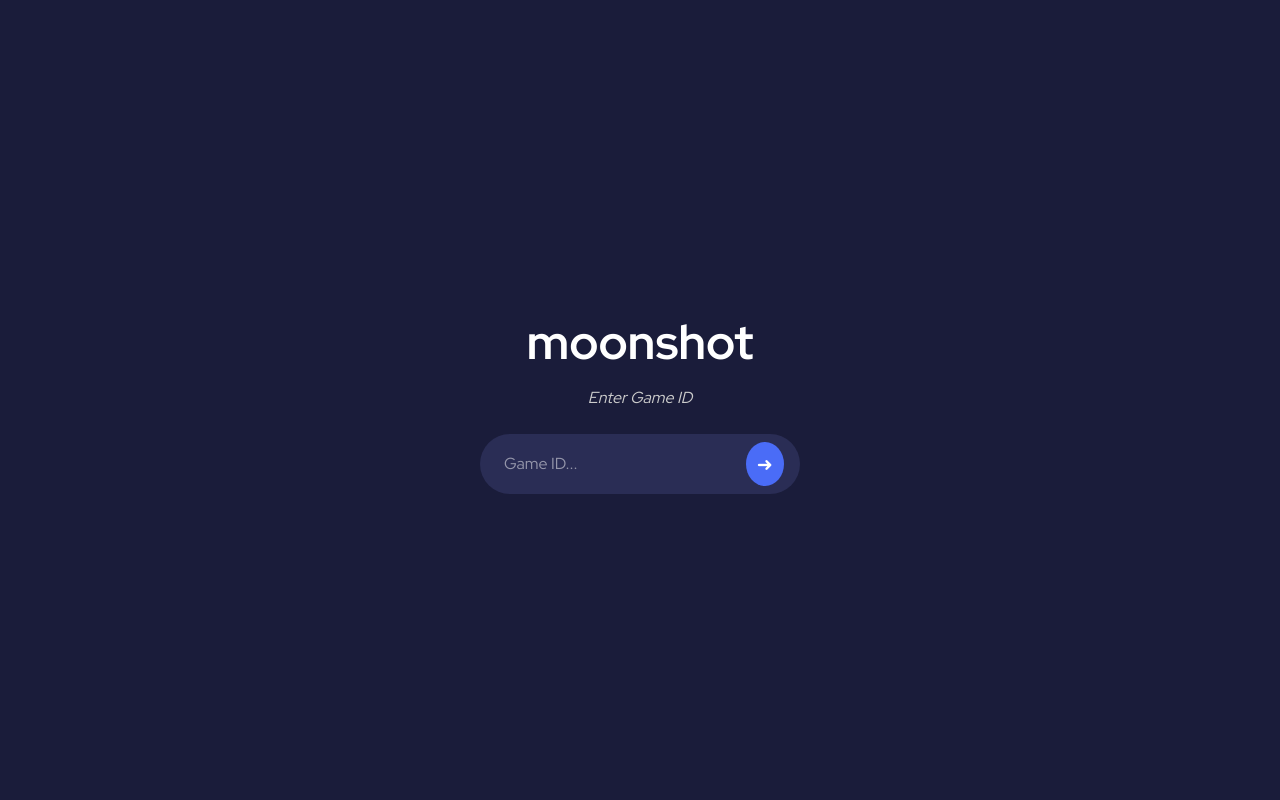
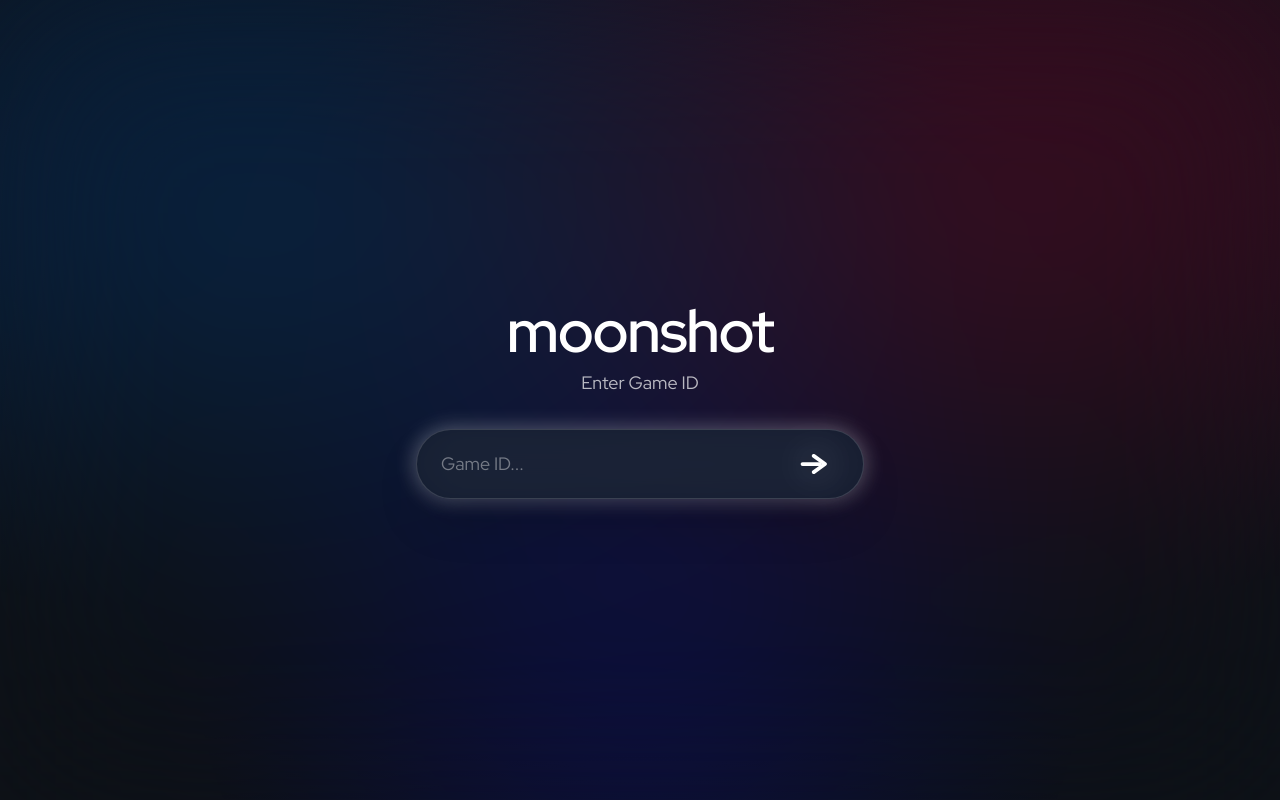
Before and after one commit to choprapranay/moonshot, a Next.js app in the folder frontend/: page / in a window 1280 px wide. Built offline with nearby package versions, Linux system fonts and the light colour scheme.

Commit message:
frontend refresh

```diff
--- a/frontend/src/app/dashboard/page.tsx
+++ b/frontend/src/app/dashboard/page.tsx
@@ -172,11 +172,20 @@ export default function Dashboard() {
 
   return (
     <div
-      className="min-h-screen text-white"
-      style={{ backgroundColor: "#1a1c3a" }}
+      className="relative min-h-screen overflow-hidden text-white"
+      style={{ backgroundColor: "#07090f" }}
     >
       <div
-        className="mx-auto flex h-full max-w-7xl flex-col gap-6 px-8 py-6 md:px-12 md:py-10"
+        className="pointer-events-none absolute inset-0 opacity-[0.32]"
+        style={{
+          backgroundImage:
+            "radial-gradient(at 24% 18%, hsla(212, 95%, 34%, 0.38) 0px, transparent 55%), radial-gradient(at 78% 18%, hsla(340, 90%, 37%, 0.32) 0px, transparent 55%), radial-gradient(at 50% 82%, hsla(240, 82%, 38%, 0.34) 0px, transparent 60%)",
+        }}
+      />
+      <div className="absolute inset-0 pointer-events-none backdrop-blur-[28px] opacity-75" />
+
+      <div
+        className="relative z-10 mx-auto flex h-full max-w-7xl flex-col gap-6 px-8 py-6 md:px-12 md:py-10"
         style={{ paddingTop: "10vh", paddingBottom: "10vh" }}
       >
         <header className="flex flex-col justify-between gap-4 md:flex-row md:items-center">
@@ -194,7 +203,13 @@ export default function Dashboard() {
           <div className="flex items-center gap-3">
             <label
               className="flex items-center gap-2 rounded-full px-4 py-2 text-sm"
-              style={{ backgroundColor: "#2a2d55", color: "#d6daf6" }}
+               style={{
+                 color: "#d6daf6",
+                 background: "rgba(7, 10, 22, 0.52)",
+                 boxShadow: "0 14px 32px rgba(3, 5, 12, 0.6)",
+                 backdropFilter: "blur(26px) saturate(140%)",
+                 WebkitBackdropFilter: "blur(26px) saturate(140%)",
+               }}
             >
               <span className="hidden text-xs uppercase tracking-wide md:inline" style={{ color: "#8d92c2" }}>
                 Team
@@ -240,10 +255,25 @@ export default function Dashboard() {
 
         {loading ? (
            <div
-            className="flex flex-1 items-center justify-center rounded-2xl border border-dashed"
-            style={{ borderColor: "#3a3e6b", backgroundColor: "#2a2d55" }}
+            className="relative flex flex-1 items-center justify-center overflow-hidden rounded-2xl"
+            style={{
+              background: "rgba(3, 5, 15, 0.56)",
+              boxShadow: "0 26px 70px rgba(4, 6, 14, 0.7)",
+              backdropFilter: "blur(34px) saturate(135%)",
+              WebkitBackdropFilter: "blur(34px) saturate(135%)",
+            }}
           >
+            <div
+              className="pointer-events-none absolute inset-0 rounded-2xl"
+              style={{
+                background:
+                  "linear-gradient(135deg, rgba(102, 186, 255, 0.28) 0%, rgba(236, 132, 205, 0.18) 45%, rgba(98, 158, 255, 0.22) 100%)",
+                opacity: 0.28,
+              }}
+            />
+            <div className="relative z-10">
               <p style={{ color: "#d6daf6" }}>Loading dashboard…</p>
+            </div>
           </div>
         ) : (
           <div className="flex flex-1 flex-col gap-6 lg:flex-row">
@@ -289,9 +319,25 @@ export default function Dashboard() {
               </div>
 
               <div
-                className="flex flex-1 items-center justify-center rounded-2xl border border-dashed"
-                style={{ borderColor: "#3a3e6b", backgroundColor: "#2a2d55", minHeight: "460px" }}
+                className="relative flex flex-1 items-center justify-center overflow-hidden rounded-2xl"
+                style={{
+                  background: "rgba(3, 5, 15, 0.58)",
+                  boxShadow: "0 28px 70px rgba(3, 5, 12, 0.78)",
+                  backdropFilter: "blur(40px) saturate(135%)",
+                  WebkitBackdropFilter: "blur(40px) saturate(135%)",
+                  minHeight: "460px",
+                }}
               >
+                <div
+                  className="pointer-events-none absolute inset-0 rounded-2xl"
+                  style={{
+                    background:
+                      "linear-gradient(140deg, rgba(102, 186, 255, 0.28) 0%, rgba(236, 132, 205, 0.18) 42%, rgba(98, 158, 255, 0.24) 100%)",
+                    opacity: 0.32,
+                    mixBlendMode: "screen",
+                  }}
+                />
+                <div className="relative z-10 flex h-full w-full items-center justify-center">
                   {heatmapLoading ? (
                     <span className="text-sm" style={{ color: "#9aa0d4" }}>
                       Loading strike zone…
@@ -306,12 +352,29 @@ export default function Dashboard() {
                     </span>
                   )}
                 </div>
+              </div>
             </section>
 
             <aside
-              className="flex w-full flex-col gap-6 rounded-2xl p-6 lg:w-[360px]"
-              style={{ backgroundColor: "#2a2d55", minHeight: "460px" }}
+              className="relative flex w-full flex-col gap-6 overflow-hidden rounded-2xl p-6 lg:w-[360px]"
+              style={{
+                background: "rgba(4, 6, 18, 0.56)",
+                boxShadow: "0 32px 82px rgba(3, 5, 12, 0.78)",
+                backdropFilter: "blur(44px) saturate(140%)",
+                WebkitBackdropFilter: "blur(44px) saturate(140%)",
+                minHeight: "460px",
+              }}
             >
+              <div
+                className="pointer-events-none absolute inset-0 rounded-2xl"
+                style={{
+                  background:
+                    "linear-gradient(145deg, rgba(102, 186, 255, 0.28) 0%, rgba(236, 132, 205, 0.18) 45%, rgba(98, 158, 255, 0.22) 100%)",
+                  opacity: 0.28,
+                  mixBlendMode: "screen",
+                }}
+              />
+              <div className="relative z-10 flex h-full flex-col gap-6">
               {selectedPlayer ? (
                 <>
                   <div className="flex items-center gap-4">
@@ -373,7 +436,12 @@ export default function Dashboard() {
 
                   <div
                      className="mt-auto rounded-xl p-4"
-                    style={{ backgroundColor: "#1a1c3a" }}
+                     style={{
+                       background: "rgba(4, 7, 18, 0.5)",
+                       boxShadow: "0 18px 44px rgba(2, 4, 10, 0.64)",
+                       backdropFilter: "blur(36px) saturate(145%)",
+                       WebkitBackdropFilter: "blur(36px) saturate(145%)",
+                     }}
                    >
                     <h3 className="text-base font-semibold">Area of Concern</h3>
                     <div className="mt-3 flex items-baseline justify-between gap-4">
@@ -388,6 +456,7 @@ export default function Dashboard() {
                   Select a player to see detailed metrics.
                 </div>
               )}
+              </div>
             </aside>
           </div>
         )}
--- a/frontend/src/app/page.tsx
+++ b/frontend/src/app/page.tsx
@@ -15,66 +15,67 @@ export default function Home() {
   };
 
   return (
+    <main className="relative flex min-h-screen flex-col items-center justify-center overflow-hidden bg-[#0d1117] text-gray-100">
+      <div className="absolute inset-0 bg-[#0d1117]" />
       <div
+        className="absolute inset-0 opacity-[0.95]"
         style={{
-            minHeight: "100vh",
-            display: "flex",
-            flexDirection: "column",
-            justifyContent: "center",
-            alignItems: "center",
-            backgroundColor: "#1a1c3a",
+          backgroundImage:
+            "radial-gradient(at 20% 25%, hsla(212, 95%, 25%, 0.45) 0px, transparent 50%), radial-gradient(at 80% 20%, hsla(340, 95%, 30%, 0.35) 0px, transparent 50%), radial-gradient(at 50% 80%, hsla(240, 85%, 28%, 0.4) 0px, transparent 50%)",
         }}
-      >
-        <h1 style={{ fontSize: "3rem", fontWeight: "bold", marginBottom: "0.5rem", color: "white" }}>
+      />
+      <div className="absolute inset-0 backdrop-blur-[90px]" />
+
+      <section className="relative z-10 flex w-full max-w-4xl flex-col items-center gap-8 px-6 text-center">
+        <div>
+          <h1 className="font-display text-5xl font-semibold tracking-tight text-white sm:text-6xl">
             moonshot
           </h1>
-        <p style={{ fontStyle: "italic", color: "#ccc", marginBottom: "1.5rem" }}>
+          <p className="mt-2 text-base text-white/70 sm:text-lg">
             Enter Game ID
           </p>
-        <form
-            onSubmit={handleSubmit}
-            style={{
-              display: "flex",
-              alignItems: "center",
-              backgroundColor: "#2a2d55",
-              borderRadius: "50px",
-              padding: "0.5rem 1rem",
-              width: "320px",
-            }}
-        >
+        </div>
+
+        <form onSubmit={handleSubmit} className="w-full max-w-md">
+          <div className="relative group">
+            <div className="absolute -inset-[2px] rounded-full bg-white/40 blur-[10px] opacity-70 transition group-hover:opacity-90" />
+            <div className="relative flex items-center rounded-full border border-white/15 bg-[#111a2d]/85 px-4 py-2 shadow-2xl backdrop-blur-lg">
               <input
                 type="number"
                 placeholder="Game ID..."
                 value={gameId}
                 onChange={(e) => setGameId(e.target.value)}
-              style={{
-                flex: 1,
-                background: "transparent",
-                border: "none",
-                outline: "none",
-                color: "white",
-                fontSize: "1rem",
-                padding: "0.5rem",
-              }}
+                className="flex-1 bg-transparent px-2 py-3 text-lg text-white placeholder-white/40 focus:outline-none"
               />
               <button
                 type="submit"
-              style={{
-                backgroundColor: "#4a6cf7",
-                border: "none",
-                color: "white",
-                fontSize: "1.2rem",
-                borderRadius: "50%",
-                padding: "0.5rem 0.7rem",
-                cursor: "pointer",
-                transition: "background 0.3s ease",
-              }}
-              onMouseOver={(e) => (e.currentTarget.style.backgroundColor = "#3651d4")}
-              onMouseOut={(e) => (e.currentTarget.style.backgroundColor = "#4a6cf7")}
+                className="ml-3 flex h-12 w-16 items-center justify-center text-white transition hover:scale-110 focus:outline-none focus:ring-1 focus:ring-white/60"
+                aria-label="Submit Game ID"
               >
-            &#10140;
+                <svg
+                  viewBox="0 0 32 32"
+                  className="h-10 w-10 drop-shadow-[0_0_18px_rgba(255,255,255,0.35)]"
+                  fill="none"
+                >
+                  <path
+                    d="M6 16h14"
+                    stroke="currentColor"
+                    strokeWidth="3"
+                    strokeLinecap="round"
+                  />
+                  <path
+                    d="M15 9.5L24 16l-9 6.5"
+                    stroke="currentColor"
+                    strokeWidth="3"
+                    strokeLinecap="round"
+                    strokeLinejoin="round"
+                  />
+                </svg>
               </button>
+            </div>
+          </div>
         </form>
-      </div>
+      </section>
+    </main>
   );
 }
```
Also changed, not shown: 1 other file (tests, documents, lock files or other folders). Lines whose indentation alone changed are shown as unchanged.
